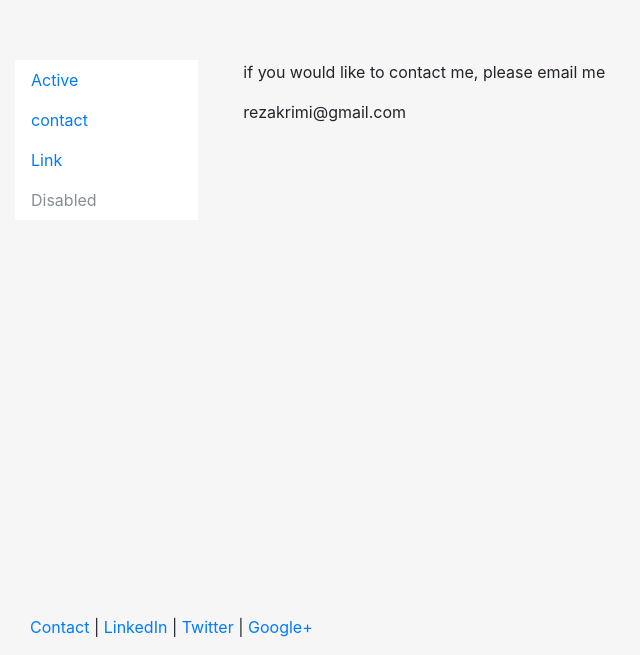
After one commit to rezakrimi/Django_Tutorials, a Django app: page /contact/ in a window 1280 px wide. The commit adds this page. Shown: the part 145-800 px from the top of the page, without its empty margins (0-640 px from the left). Run offline with Django 3.2, Linux system fonts and the light colour scheme; some libraries are stand-ins or nearby versions.

Commit message:
creating contact page

```diff
--- a/DjangoLearning/urls.py
+++ b/DjangoLearning/urls.py
@@ -19,5 +19,5 @@ from django.conf.urls import url
 
 urlpatterns = [
     path('admin/', admin.site.urls),
-    re_path(r'^$', include('personal.urls')),
+    re_path(r'^', include('personal.urls')),
 ]
--- /dev/null
+++ b/personal/templates/personal/basic.html
@@ -0,0 +1,7 @@
+{% extends "personal/header.html" %}
+
+{% block content %}
+    {% for c in content %}
+        <p>{{ c }}</p>
+    {% endfor %}
+{% endblock %}
--- a/personal/templates/personal/header.html
+++ b/personal/templates/personal/header.html
@@ -43,10 +43,10 @@
 			<div class="well bs-sidebar" id="sidebar" style="background-color:#fff">
 			  <ul class="nav flex-column">
                   <li class="nav-item">
-                    <a class="nav-link active" href="#">Active</a>
+                    <a class="nav-link active" href="/">Active</a>
                   </li>
                   <li class="nav-item">
-                    <a class="nav-link" href="#">Link</a>
+                    <a class="nav-link" href="/contact">contact</a>
                   </li>
                   <li class="nav-item">
                     <a class="nav-link" href="#">Link</a>
--- a/personal/urls.py
+++ b/personal/urls.py
@@ -3,4 +3,5 @@ from . import views
 
 urlpatterns = [
     re_path(r'^$', views.index, name='index'),
+    re_path(r'^contact/', views.contact, name='contact'),
 ]
--- a/personal/views.py
+++ b/personal/views.py
@@ -3,3 +3,7 @@ from django.shortcuts import render
 
 def index(request):
     return render(request, 'personal/home.html')
+
+
+def contact(request):
+    return render(request, 'personal/basic.html', {'content':['if you would like to contact me, please email me', 'rezakrimi@gmail.com']})
```
